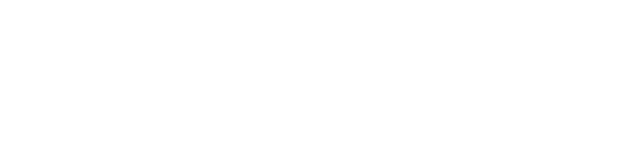
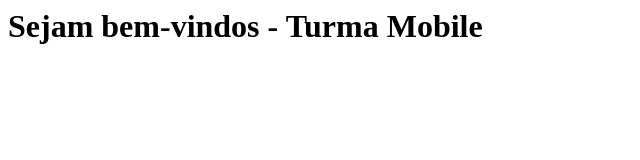
Before and after one commit to fernandopa12/aula01-introgit, a plain HTML site: page index.html in a window 1280 px wide. Shown: the whole page, without its empty margins (0-640 px from the left). Drawn offline with Linux system fonts and the light colour scheme.

Commit message:
Adição do arq config, e modicação do index

```diff
--- a/index.html
+++ b/index.html
@@ -2,4 +2,7 @@
   <head>
     <title> Aula 01 - Intro ao GIT </title>
   </head>
+  <body>
+    <h1>Sejam bem-vindos - Turma Mobile </h1>
+  </body>
 <html>
```
Also changed, not shown: config.txt (added).
